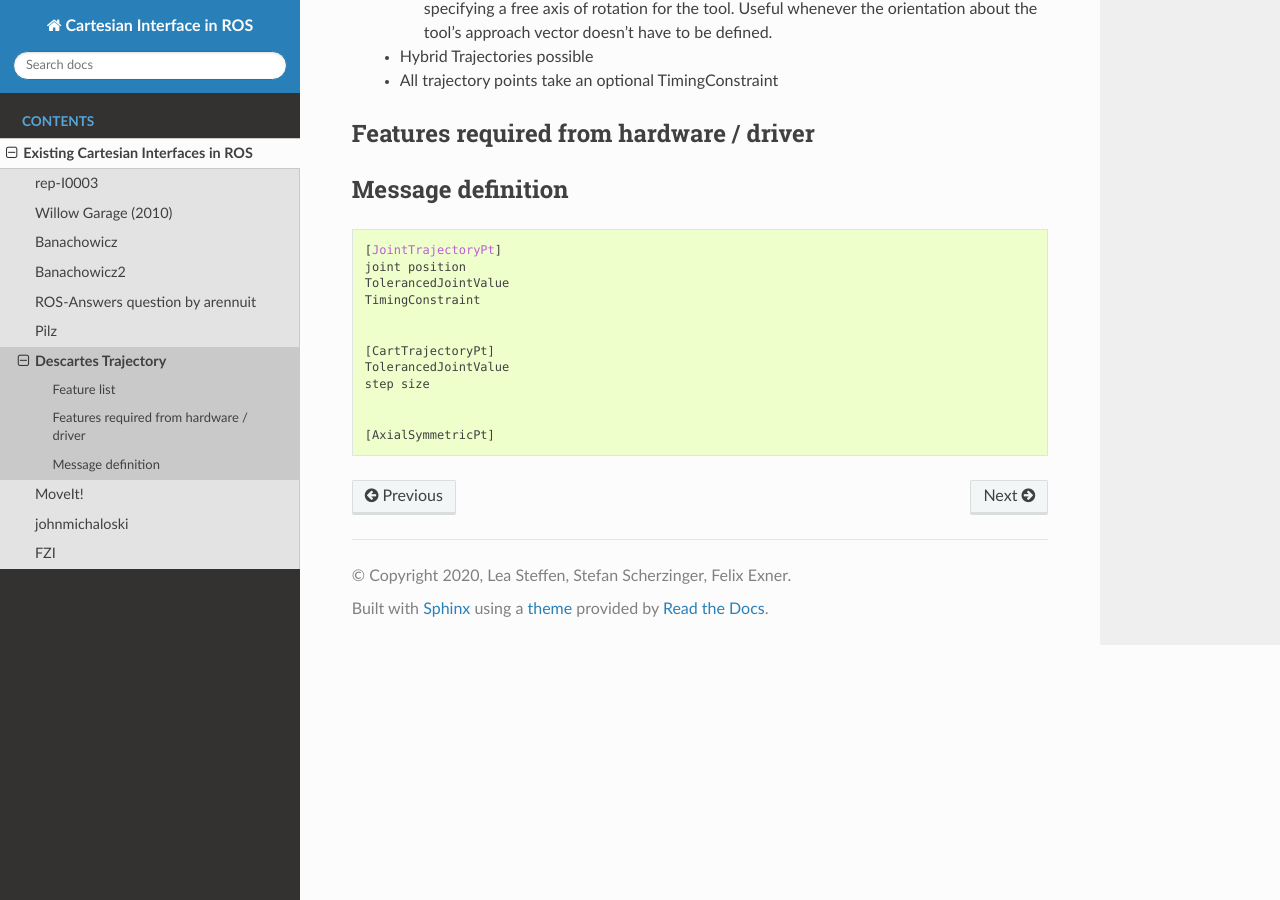
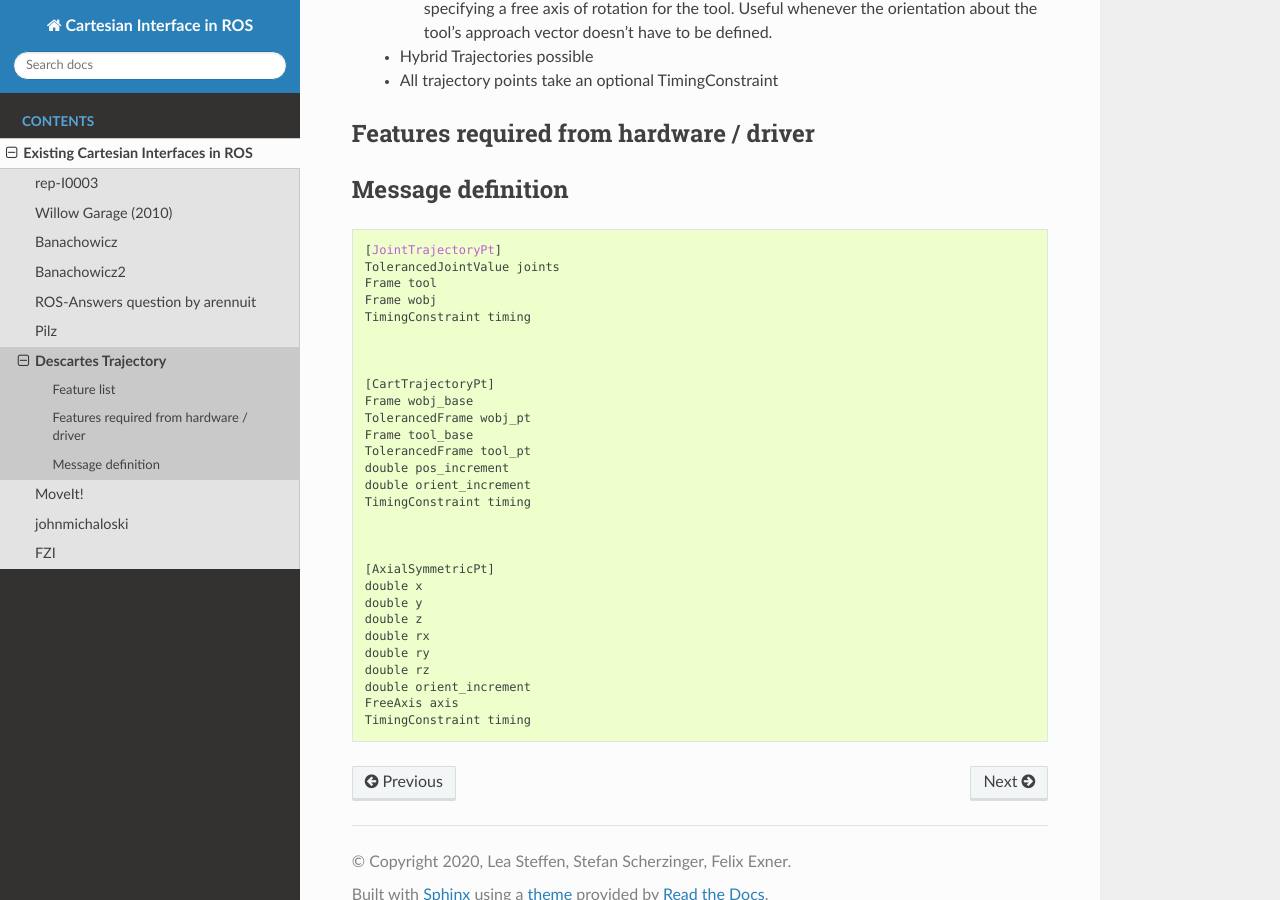
Before and after one commit to fzi-forschungszentrum-informatik/fzi_robot_interface_proposal, a Sphinx documentation site: the page built from MS1/research/source/existing/05_descartes.rst, in a window 1280 px wide and 900 px high, scrolled down 507 px. Built offline with Sphinx 7.4.7 and the Read the Docs theme 2.0.0, drawn with Linux system fonts in a browser that asks for light colours.

Commit message:
added message definition for descartes interface

```diff
--- a/MS1/research/source/existing/05_descartes.rst
+++ b/MS1/research/source/existing/05_descartes.rst
@@ -28,14 +28,31 @@ Message definition
 .. code-block:: yaml
 
   [JointTrajectoryPt]
-  joint position
-  TolerancedJointValue
-  TimingConstraint
+  TolerancedJointValue joints
+  Frame tool
+  Frame wobj
+  TimingConstraint timing
+
 
 
   [CartTrajectoryPt]
-  TolerancedJointValue
-  step size
+  Frame wobj_base
+  TolerancedFrame wobj_pt
+  Frame tool_base
+  TolerancedFrame tool_pt
+  double pos_increment
+  double orient_increment
+  TimingConstraint timing
+
 
 
   [AxialSymmetricPt]
+  double x
+  double y
+  double z
+  double rx
+  double ry
+  double rz
+  double orient_increment
+  FreeAxis axis
+  TimingConstraint timing
```
